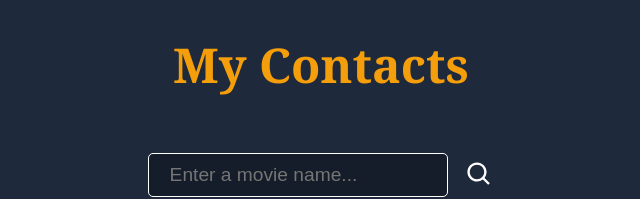
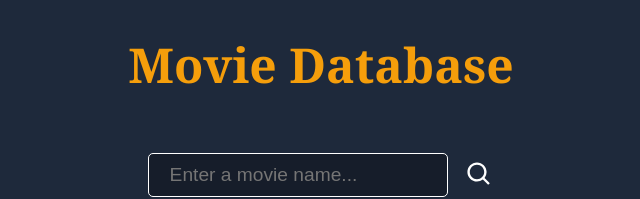
Before and after one commit to sengweihan/Movie-App, a React (Vite) app: page / in a window 1280 px wide. Shown: the top 199 px of the page, without its empty margins (319-959 px from the left). Built offline with nearby package versions, Linux system fonts and the light colour scheme; no server answers.

Commit message:
Modified the title of the page

```diff
--- a/src/App.jsx
+++ b/src/App.jsx
@@ -27,7 +27,7 @@ function App() {
 
   return (
     <div>
-      <h1 className="header-title">My Contacts</h1>
+      <h1 className="header-title">Movie Database</h1>
       <div className="search-bar">
         <input
           className="search-input"
```
